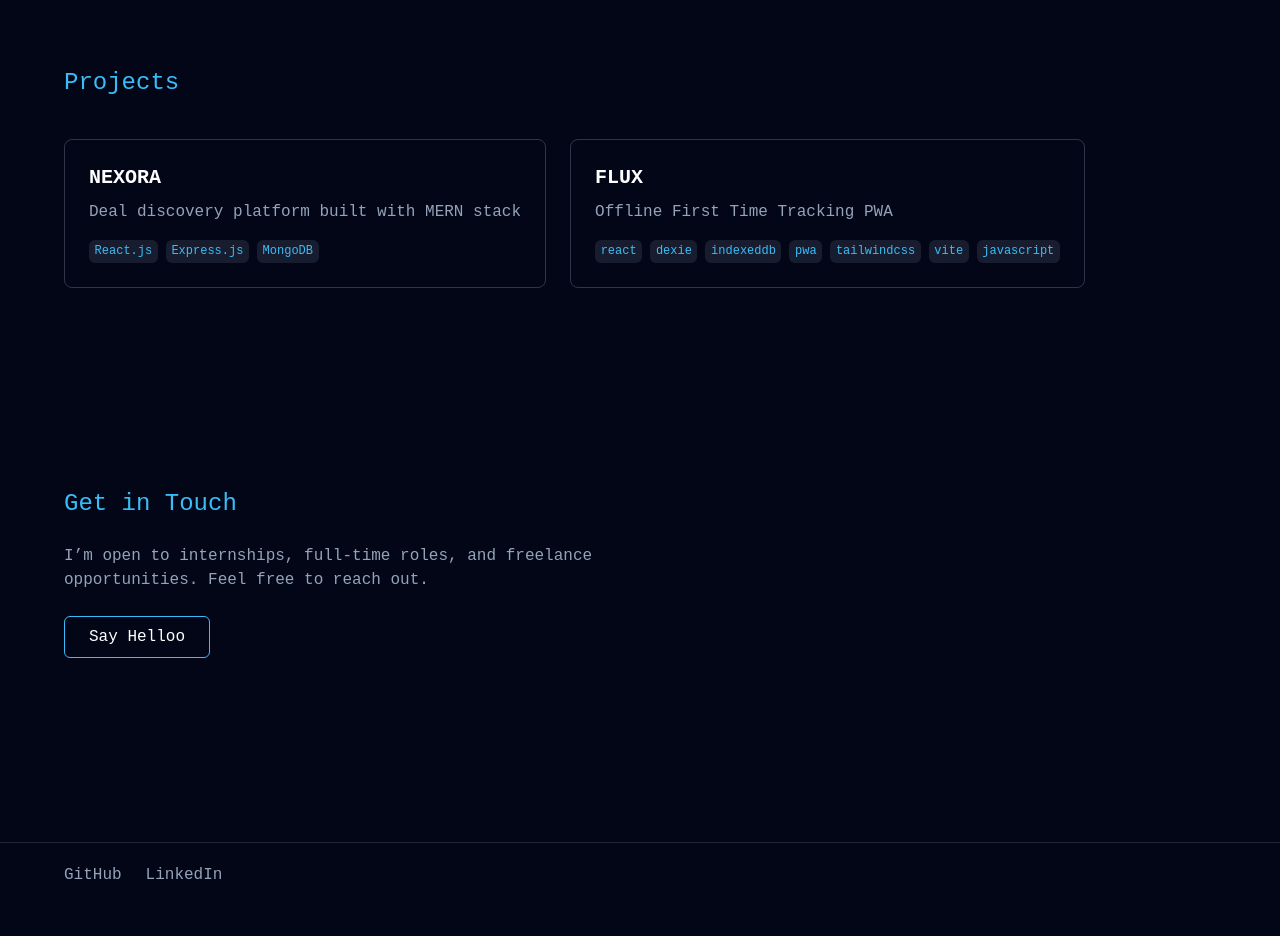
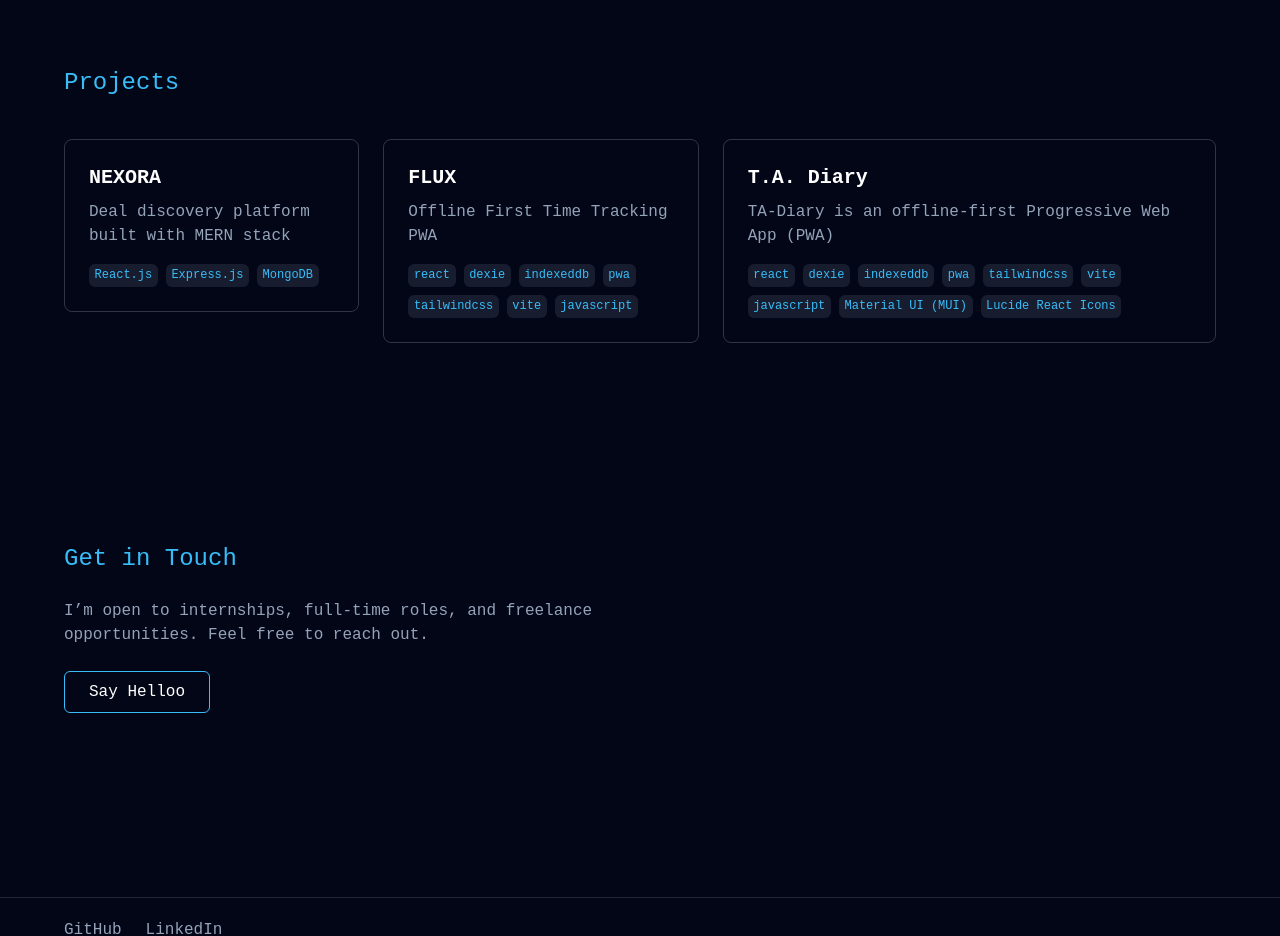
Before and after one commit to anuragkumar-git/anurag-portfolio, a React (Vite) app: page / in a window 1280 px wide. Shown: the part 2060-2996 px from the top of the page. Before the commit the page ends 2967 px from the top, so only its background shows below. Built offline with nearby package versions, Linux system fonts and the light colour scheme.

Commit message:
feat(project): add new project(TA) details

```diff
--- a/src/data/projects.js
+++ b/src/data/projects.js
@@ -39,4 +39,26 @@ export const projects = [
         live: "https://anuragkumar-git.github.io/flux/",
     },
 },
+    {
+    id: "TA",
+    title: "T.A. Diary",
+    desc: "TA-Diary is an offline-first Progressive Web App (PWA)",
+    fullDesc: "TA-Diary is designed to simplify the creation, management, previewing, sharing, and printing of Travel Allowance (T.A.) Diaries and Leave Diaries in Gujarati. The application helps employees maintain monthly travel and leave records in a structured format and generate official PDF reports matching the required government diary format.",
+    features: [
+        "⚡ Offline support",
+        "💾 IndexedDB persistence using Dexie",
+        "📗 Travel Diary Management",
+        "📘 Leave Diary Management",
+        "📄 PDF Generation",
+        "📲 PDF Sharing",
+        "👾 Progressive Web App",
+        "📱 Mobile-first responsive UI",
+        "🌿 Live Preview",
+    ],
+    tech: ["react", "dexie", "indexeddb", "pwa", "tailwindcss", "vite", "javascript", "Material UI (MUI)","Lucide React Icons"],
+    links: {
+        github: "https://github.com/anuragkumar-git/TA-Diary",
+        live: "https://ta-diary.vercel.app/",
+    },
+},
 ]
```
